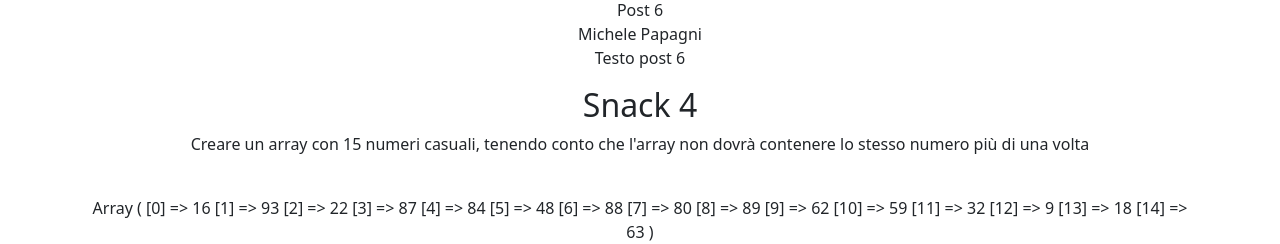
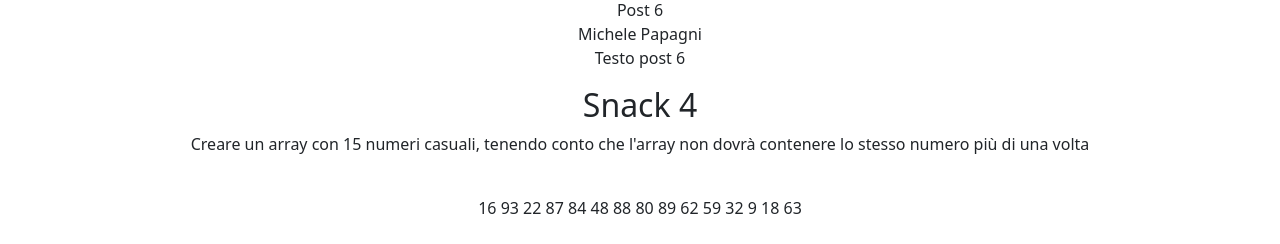
Before and after one commit to Aligern/php-snacks-b1, a PHP site: page / in a window 1280 px wide. Shown: the part 1431-1675 px from the top of the page. After the commit the page ends 1645 px from the top, so only its background shows below. Run offline with PHP 8.4, Linux system fonts and the light colour scheme.

Commit message:
snack 4 fix

```diff
--- a/index.php
+++ b/index.php
@@ -172,7 +172,13 @@ function getArrayOfIntegers($min, $max, $itemsArray) {
         Creare un array con 15 numeri casuali, tenendo conto che l'array non dovrà contenere lo stesso numero più di una volta
         </p>
         <br>
-        <?php  print_r(getArrayOfIntegers(1, 100, 15))?>
+        <?php
+        $randomNumbers = getArrayOfIntegers(1, 100, 15);
+        foreach ($randomNumbers as $number) {
+            echo $number . '  ';
+        }
+
+        ?>
     </div>
 
 </body>
```
